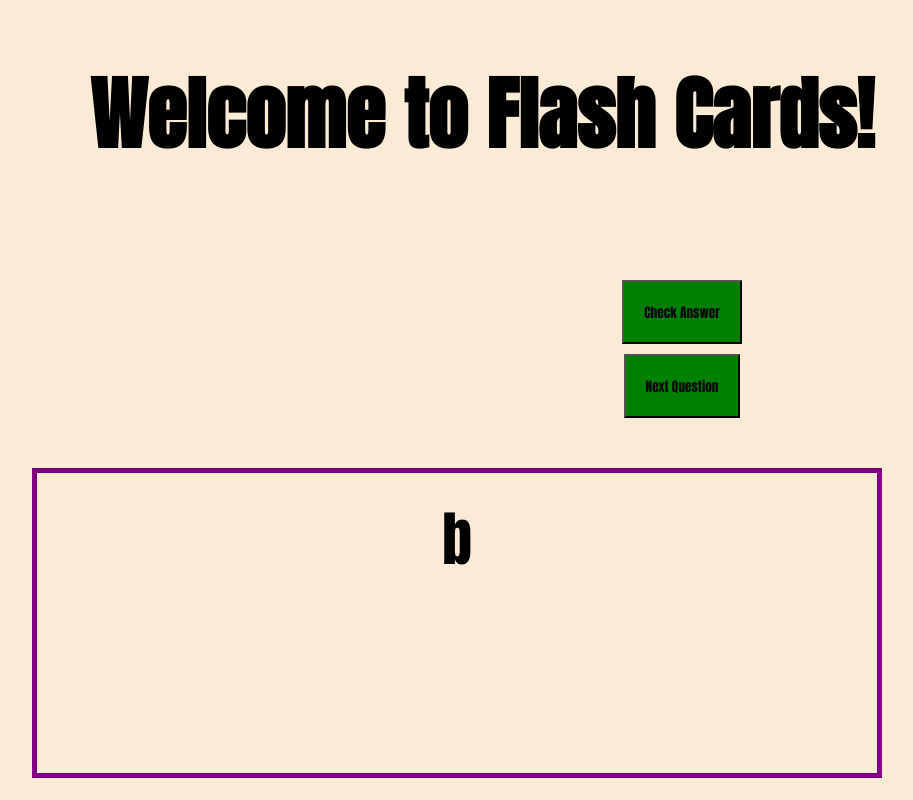
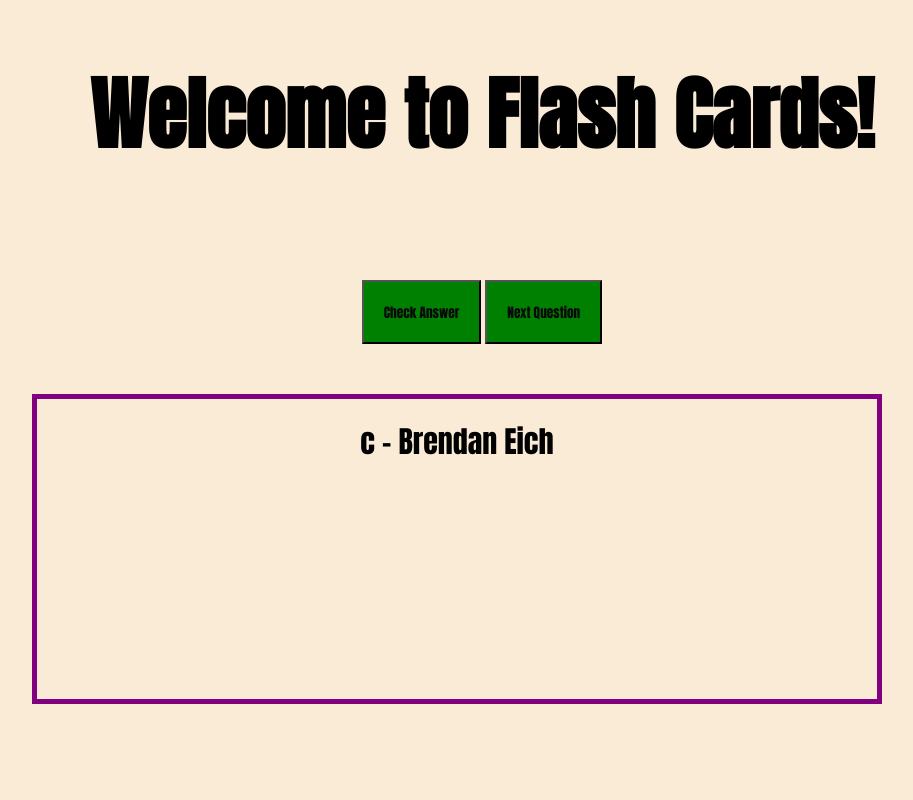
Before and after one commit to mjaffery1/FlashCards, a plain HTML site: page index.html in a window 1280 px wide. Both pictures are taken after a click on the button "Check Answer". Shown: the whole page, without its empty margins (158-1071 px from the left). Drawn offline with Linux system fonts and the light colour scheme.

Commit message:
functionality working

```diff
--- a/index.html
+++ b/index.html
@@ -15,13 +15,21 @@
 
     <button class="check">Check Answer</button>
     <button class="next">Next Question</button>
-        <div class= "card" id="card">
-            <div class ='question'><h3>Question</h3>
+
+        <div class="card" id="card">
+
+            <div class="question-container">
+                <h3 class='question'>Question</h3>
+
                 <div class="choices">
+                    <button id="choice-a"></button>
+                    <button id="choice-b"></button>
+                    <button id="choice-c"></button>
+                </div>
             </div>
-            </div>
-            <div class ='answer'>Answer</div>
-</div>
+            <div class='answer'>Answer</div>
+
+        </div>
 </div>
 
 
--- a/script.js
+++ b/script.js
@@ -4,9 +4,14 @@ const checkAnswer = document.querySelector('.check')
 const nextQuestion = document.querySelector('.next')
 const card = document.querySelector('.card')
 const choices = document.querySelector('.choices')
+const mainContainer= document.querySelector('.maincontainer')
+const choiceA= document.querySelector('#choice-a')
+const choiceB= document.querySelector('#choice-b')
+const choiceC= document.querySelector('#choice-c')
+
 let viewingQuestion = true
 let i=0
-
+console.log(viewingQuestion);
 flipCard = () => {
     card.classList.toggle("flipCard")
 }
@@ -105,56 +110,70 @@ let questions = [
 
   ];
 //   for (let i=0;i<questions.length;i++)[Math.floor(Math.random *questions.length)]
-
+// console.log(questions[0]);
   getRandomQuestion= () => {
     //   for(let i=0;i<questions.length;i++){
     randomQuestion= questions[i].question
     // console.log(randomQuestion);
     question.innerText= `${randomQuestion}`
-    if (i<questions.length-1) {
+    choiceA.innerText=questions[i].answers.a
+    choiceB.innerText=questions[i].answers.b
+    choiceC.innerText=questions[i].answers.c
+
+
+
+
+
+  }
+
+//  console.log(questions.length)
+
+// getAnswer= () => {
+//     // if (i<questions.length){
+//     //     i++
+//     // }else{
+//     //     i=0
+//     // }
+
+//
+
+//       if (i<questions.length-1) {
+//         i++
+//     }else{
+//         i=0
+//     }
+//     }
+
+    // getAnswer()
+    // console.log(randomAnswer);
+checkAnswer.addEventListener('click', () =>{
+    viewingQuestion=!viewingQuestion
+    console.log("checking answer", viewingQuestion);
+    randomAnswer=questions[i].correctAnswer
+    answer.innerText= `${randomAnswer} - ${questions[i].answers[randomAnswer]}`
+    // console.log(randomAnswer)
+    flipCard()
+    // getAnswer()
+
+})
+
+
+
+nextQuestion.addEventListener('click', () =>{
+    if (!viewingQuestion){
+        flipCard()
+        viewingQuestion = true
+    }
+    console.log("question", viewingQuestion);
+    if (i<questions.length) {
         i++
     }else{
         i=0
     }
-}
-
-//  console.log(questions.length)
-  getAnswer=()=> {
-      randomAnswer=questions[i].correctAnswer
-    }
-    getAnswer()
-    console.log(randomAnswer);
-checkAnswer.addEventListener('click', () =>{
-    viewingQuestion=!viewingQuestion
-    // console.log("checking answer", viewingQuestion);
-    getAnswer()
-    answer.innerHTML= `${randomAnswer}`
-
-        console.log(randomAnswer)
-    flipCard()
-
-})
-nextQuestion.addEventListener('click', () =>{
-    if (!viewingQuestion){
-        flipCard()
-        viewingQuestion=true
-        // console.log("question after flip", viewingQuestion);
-    }
-    // console.log("question", viewingQuestion);
     getRandomQuestion()
     // answer.innerHTML= 'Check Answer'
 
 })
-
-const newButton1=document.createElement("button")
-newButton1.innerText=questions[i].answers.a
-choices.appendChild(newButton1)
-const newButton2=document.createElement("button")
-newButton2.innerText=questions[i].answers.b
-choices.appendChild(newButton2)
-const newButton3=document.createElement("button")
-newButton3.innerText=questions[i].answers.c
- choices.appendChild(newButton3)
 
 
 
--- a/style.css
+++ b/style.css
@@ -38,16 +38,16 @@ body{
   .flipCard {
     transform: rotateY(180deg)
   }
-.question{
+.question-container{
     position: absolute;
     border: solid 5px purple;
     text-align: center;
     font-family: 'Anton', sans-serif;
-    font-size: 50px;
+    font-size: 25px;
+    overflow: hidden;
+    backface-visibility: hidden;
     width: 800px;
-    height: 260px;
-    backface-visibility: hidden;
-    overflow: hidden;
+    height:260px;
     margin: auto;
     margin-top:50px;
     padding:10px;
@@ -57,7 +57,7 @@ body{
     border: solid 5px purple;
     text-align: center;
     font-family: 'Anton', sans-serif;
-    font-size: 60px;
+    font-size: 30px;
     width: 800px;
     height: 260px;
     backface-visibility: hidden;
@@ -70,16 +70,21 @@ body{
 button {
     background-color: green;
     margin-top: 10px;
-    margin-left: 400px;
+    /* margin-left: 400px; */
     color: rgb(9, 9, 9);
     padding: 20px;
     text-align: center;
     font-family: 'Anton', sans-serif;
+    display: inline-block;
 }
 button:hover{
     transform: scale(1.1)
 }
 .choices{
-    display: inline-block;
     display: flex;
+    width:inherit;
+    justify-content: space-evenly;
 }
+h3{
+    margin-top: 10px;
+}
```
